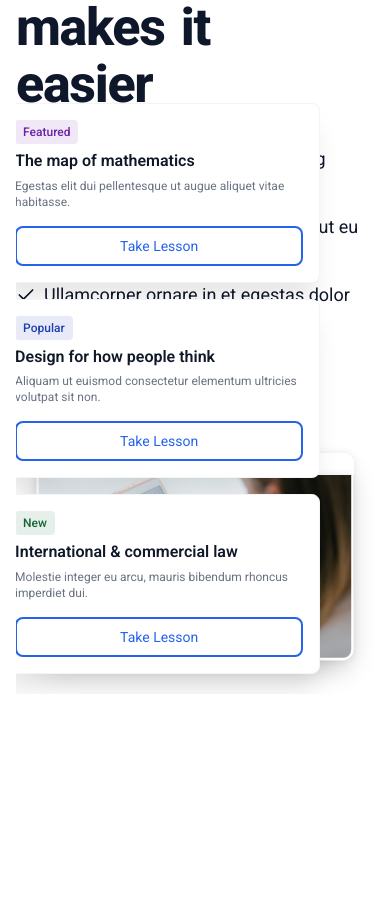
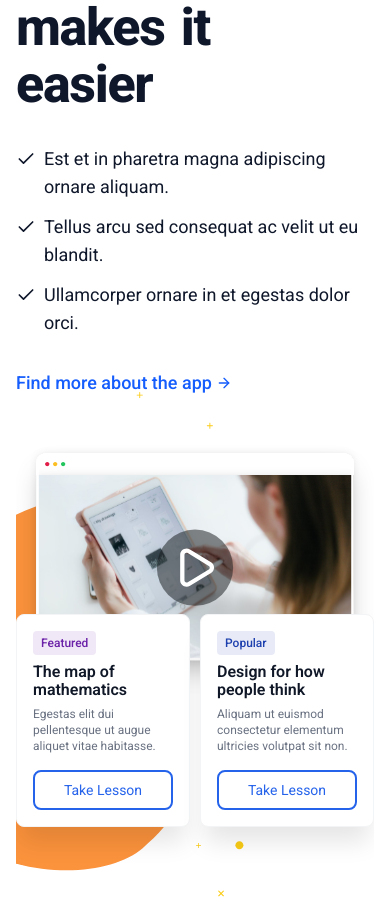
Before and after one commit to eduardouglas99/nextjs-landing-ui, a Next.js app: page / in a window 390 px wide. Shown: the part 1142-2049 px from the top of the page. Before the commit the page ends 1836 px from the top, so only its background shows below. Built offline with nearby package versions, Linux system fonts and the light colour scheme.

Commit message:
added mobile version of appPromo section

```diff
--- a/src/app/components/AppPromo/index.tsx
+++ b/src/app/components/AppPromo/index.tsx
@@ -97,7 +97,7 @@ export default function AppPromo() {
                 alt="Yellow points"
                 width={139}
                 height={582}
-                className="absolute z-20 h-[510px] lg:left-[-32%] top-0 hidden sm:block"
+                className="absolute z-20 h-[510px] left-[30%] lg:left-[-32%] top-[-12%] lg:top-0 sm:block"
               />
 
               <Image
@@ -105,7 +105,7 @@ export default function AppPromo() {
                 alt="Blob"
                 width={506}
                 height={448}
-                className="absolute z-10 h-[390px] lg:left-[-170px] bottom-5 -rotate-[calc(345deg)] hidden sm:block"
+                className="absolute z-10 h-[390px] top-[30px] lg:top-0 left-[-150px] lg:left-[-170px] bottom-5 -rotate-[calc(345deg)] sm:block"
               />
 
               <div className="relative z-30 rounded-lg overflow-hidden md:h-[500px] max-w-[600px] mx-auto">
@@ -118,7 +118,7 @@ export default function AppPromo() {
                 />
               </div>
 
-              <div className="absolute z-50 bottom-[20px] left-[40%] transform -translate-x-1/2 flex flex-col md:flex-row items-center justify-center gap-4 w-full md:max-w-[720px] mx-auto">
+              <div className="relative lg:absolute z-50 bottom-[20px] left-0 lg:left-[40%] transform -translate-y-[60px] md:-translate-y-[80%] lg:-translate-y-0 lg:-translate-x-1/2 flex md:flex-row items-stretch justify-center flex-wrap lg:flex-nowrap gap-2.5 lg:gap-4 w-full md:max-w-[720px] mx-auto">
                 {cardPromoInfos &&
                   cardPromoInfos.map(
                     ({ color, description, label, title }, id) => (
@@ -130,6 +130,11 @@ export default function AppPromo() {
                         description={description}
                         color={color}
                         label={label}
+                        className={
+                          id === cardPromoInfos.length - 1
+                            ? "hidden sm:block"
+                            : ""
+                        }
                       />
                     )
                   )}
--- a/src/app/components/CardPromo/index.tsx
+++ b/src/app/components/CardPromo/index.tsx
@@ -1,10 +1,13 @@
+import { twMerge } from "tailwind-merge";
+
 interface CardPromoProps {
-  label: string
-  color: string
+  label: string;
+  color: string;
   title: string;
-  description: string
-  buttonName: string
-  ariaLabel: string
+  description: string;
+  buttonName: string;
+  ariaLabel: string;
+  className: string;
 }
 
 export default function ButtonSignUp({
@@ -13,29 +16,34 @@ export default function ButtonSignUp({
   description,
   buttonName,
   ariaLabel,
-  color
+  color,
+  className,
 }: CardPromoProps) {
   return (
     <div
-      className="bg-white rounded-lg shadow-md overflow-hidden border border-gray-100 w-[90%] md:w-[30%]"
+      className={twMerge(
+        `bg-white rounded-lg shadow-md overflow-hidden border flex-1 border-gray-100 min-w-[160px] w-[200px]`,
+        className
+      )}
       style={{ boxShadow: "0px 20px 25px -5px #0000001A" }}
     >
       <div className="p-4">
-        <div className={`text-xs font-medium w-fit px-2 py-1 rounded-sm`}
-            style={{ color: color, backgroundColor: `${color}1A` }}
+        <div
+          className={`text-xs font-medium w-fit px-2 py-1 rounded-sm`}
+          style={{ color: color, backgroundColor: `${color}1A` }}
         >
           {label}
         </div>
         <h3 className="text-base font-semibold text-gray-900 leading-[110.00000000000001%] my-2">
           {title}
         </h3>
-        <p className="text-xs text-gray-500">
-            {description}
-        </p>
+        <p className="text-xs text-gray-500">{description}</p>
       </div>
       <div className="px-4 pb-4">
-        <button className="cursor-pointer w-full py-2 text-sm text-center text-[#2563EB] border-2 border-[#2563EB] rounded-lg hover:bg-[#2563EB] hover:text-white transition-colors"
-            aria-label={ariaLabel}>
+        <button
+          className="cursor-pointer w-full py-2 text-sm text-center text-[#2563EB] border-2 border-[#2563EB] rounded-lg hover:bg-[#2563EB] hover:text-white transition-colors"
+          aria-label={ariaLabel}
+        >
           {buttonName}
         </button>
       </div>
```
